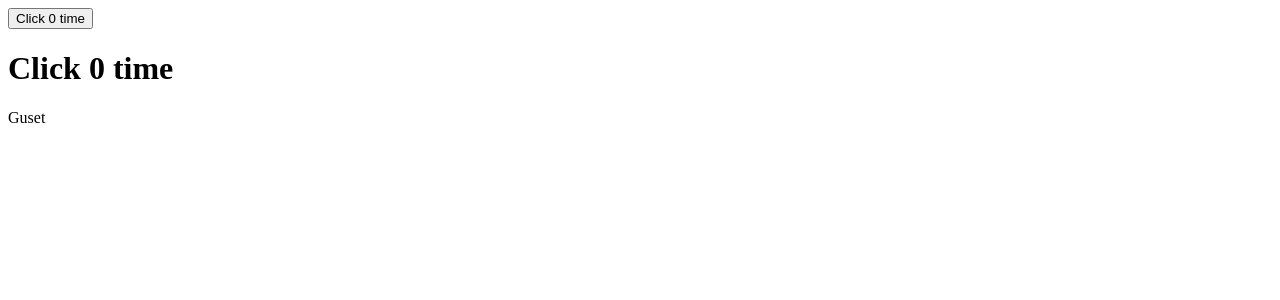
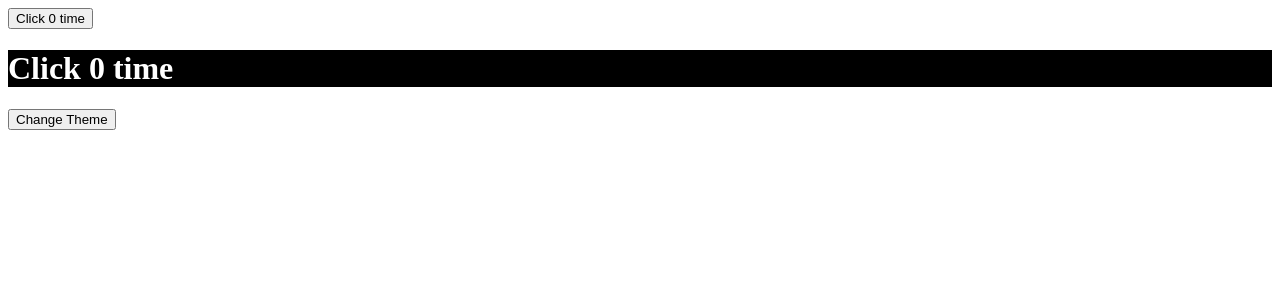
Before and after one commit to DipanSamadder/react-vite-project-basic, a React (Vite) app: page / in a window 1280 px wide. Shown: the top 300 px of the page. Built offline with nearby package versions, Linux system fonts and the light colour scheme.

Commit message:
context API done

```diff
--- a/src/App.tsx
+++ b/src/App.tsx
@@ -1,16 +1,34 @@
 
+import React from 'react';
 import ClickCounter from './components/ClickCounter';
-import HoverCounter from './components/HoverCounter';
-import User from './components/User';
+import Counter from './components/Counter';
+import Section from './components/Section';
+import ThemeContext from './contexts/themeContext';
 
-function App() {
-  return (
-    <div>
-      <ClickCounter/>
-      <HoverCounter/>
-      <User render={(isLoggedIn)=> isLoggedIn ? 'Dipan Samadder' :'Guset' }/>
-    </div>
-  )
+
+class App extends React.Component {
+  state={
+      theme:'dark'
+  }
+
+  switchTheme = () =>{
+    this.setState(({theme}) => {
+      if(theme=="dark"){
+        return {theme:'light'}
+      }else{
+        return {theme:'dark'}
+      }
+    });
+  }
+  render(){
+    const {theme} = this.state;
+    return (
+      <div>
+        <Counter>{(counter, onClick) => <ClickCounter counter={counter} handelOnClick={onClick}/>}</Counter>
+        <ThemeContext.Provider value={{theme: theme, switchTheme:this.switchTheme}}><Section/></ThemeContext.Provider>
+      </div>
+    )
+  }
 }
 
 export default App;
--- a/src/components/ClickCounter.jsx
+++ b/src/components/ClickCounter.jsx
@@ -1,21 +1,5 @@
-import React from "react";
-
-export default class ClickCounter extends React.Component{
-    state ={
-        counter: 0
-    }
-
-    handelOnClick = ()=>{
-        this.setState(
-           (preState) => ({
-            counter:preState.counter +1,
-           })
-        );
-    }
-    render(){
-        const {counter} = this.state;
-        return (
-            <div><button onClick={this.handelOnClick}>Click {counter} time</button></div>
-        );
-    }
+export default function ClickCounter({handelOnClick, counter}){
+    return (
+        <div><button onClick={handelOnClick}>Click {counter} time</button></div>
+    );
 }
--- /dev/null
+++ b/src/components/Context.jsx
@@ -0,0 +1,15 @@
+import { useContext } from 'react';
+import ThemeContext from '../contexts/themeContext';
+import Counter from './Counter';
+import HoverCounter from './HoverCounter';
+export default function Context(){
+    const context = useContext(ThemeContext);
+    const {theme, switchTheme} = context;
+    return (
+        <Counter>
+            {(counter, onClick) =>  (
+                <HoverCounter counter={counter} handelOnClick={onClick} theme={theme} switchTheme={switchTheme}/>
+            )}
+        </Counter>
+    );
+}
--- /dev/null
+++ b/src/components/Counter.jsx
@@ -0,0 +1,18 @@
+import React from "react";
+
+export default class Counter extends React.Component {
+    state ={
+        count: 0
+    }
+
+    handelClick = ()=>{
+        this.setState((pre) => ({count:pre.count+1}));
+    }
+
+
+    render(){
+        const {children} = this.props;
+        const {count} = this.state;
+        return children(count, this.handelClick);
+    }
+}
--- a/src/components/HoverCounter.jsx
+++ b/src/components/HoverCounter.jsx
@@ -1,21 +1,9 @@
-import React from "react";
-
-export default class HoverCounter extends React.Component{
-    state ={
-    counter: 0
-    }
-
-    handelOnClick = ()=>{
-        this.setState(
-           (preState) => ({
-                counter:preState.counter +1,
-           })
-        );
-    }
-    render(){
-        const {counter} = this.state;
-        return (
-            <h1 onMouseOver={this.handelOnClick}>Click {counter} time</h1>
-        );
-    }
+export default function HoverCounter({counter,handelOnClick, theme, switchTheme}){
+    const style = theme ==='dark' ? {backgroundColor:'#000000', color:'#ffffff' } : null;
+    return (
+       <>
+        <h1 onMouseOver={handelOnClick} style={style}>Click {counter} time</h1>
+        <button type="button" onClick={switchTheme}>Change Theme</button>
+       </>
+    );
 }
--- /dev/null
+++ b/src/components/Section.jsx
@@ -0,0 +1,6 @@
+import Context from "./Context";
+
+export default function Section(){
+
+    return <Context/>
+}
--- /dev/null
+++ b/src/contexts/themeContext.js
@@ -0,0 +1,7 @@
+
+import React from "react";
+
+const ThemeContext = React.createContext();
+
+
+export default ThemeContext;
```
Also changed, not shown: src/lib/context.jsx (added, +25 -0 lines).
